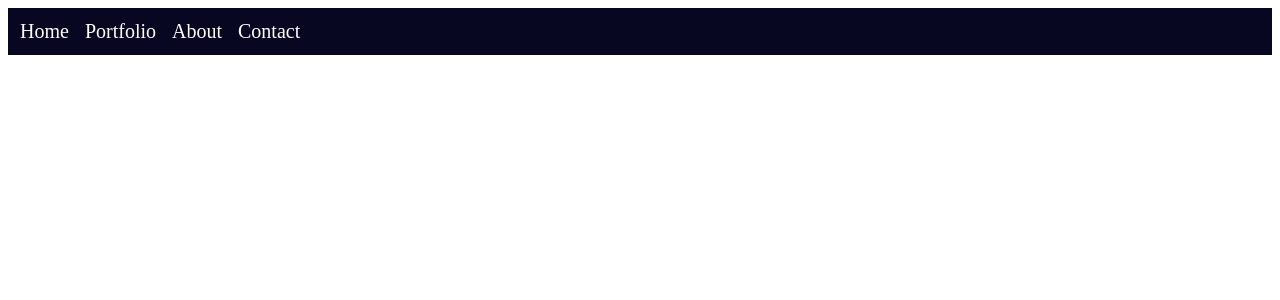
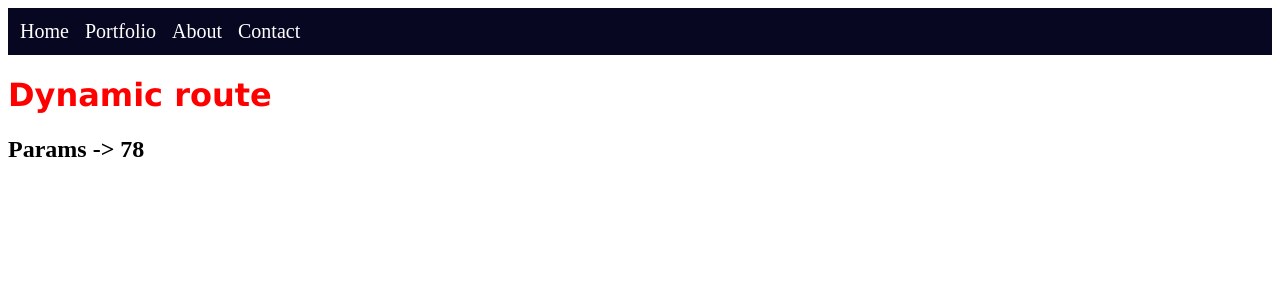
Before and after one commit to mojjjtaba/Nuxt3-Course, a Nuxt app: page /products/78 in a window 1280 px wide. Shown: the top 300 px of the page. Built offline with nearby package versions, Linux system fonts and the light colour scheme.

Commit message:
Dynamic routes

```diff
--- /dev/null
+++ b/pages/products/[productId].vue
@@ -0,0 +1,6 @@
+<template>
+    <div>
+        <h1>Dynamic route</h1>
+        <h2>Params -> {{$route.params.productId}}</h2>
+    </div>
+</template>
--- a/pages/portfolio.vue
+++ b/pages/users-[group]/[[userId]]/index.vue
@@ -1,5 +1,5 @@
 <template>
     <div>
-        <h1>Portfolio page</h1>
+        <h1>{{ $route.params }}</h1>
     </div>
 </template>
```
Also changed, not shown: pages/contact.tsx (deleted, +0 -13 lines).
